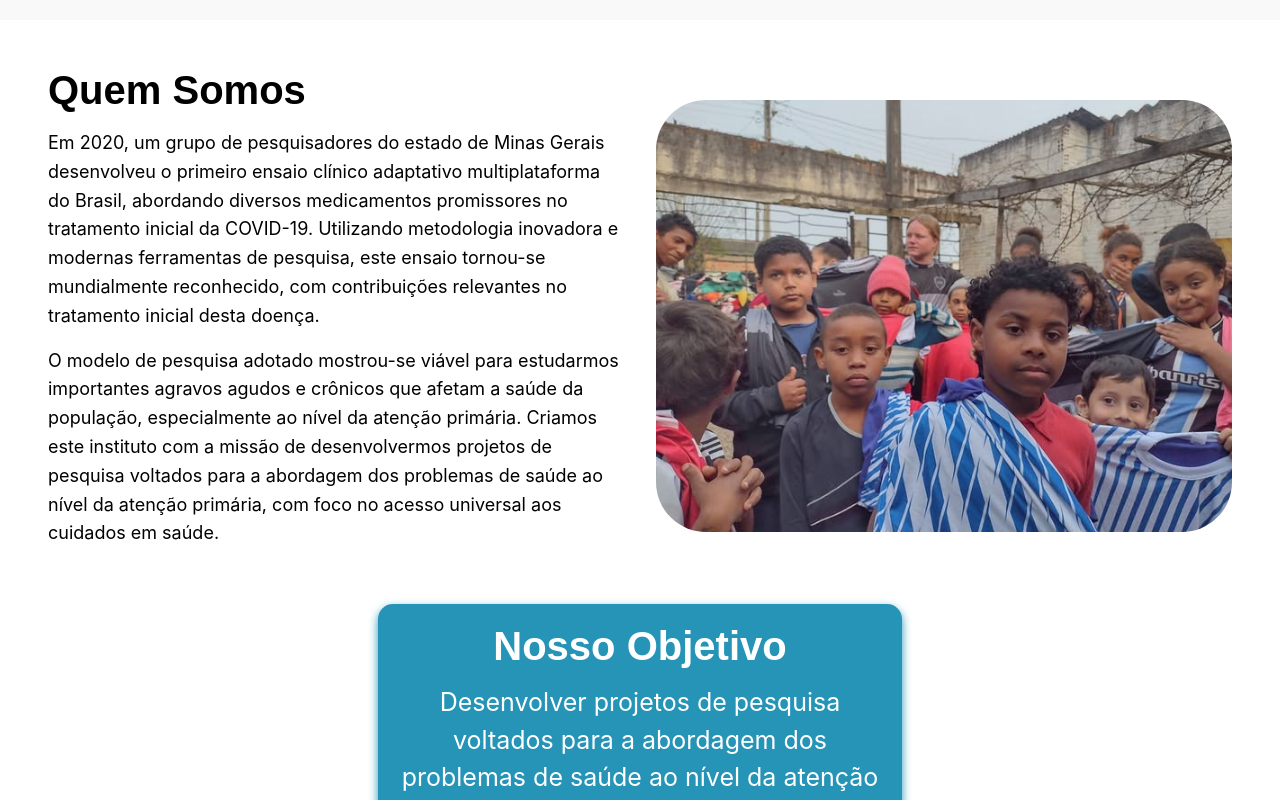
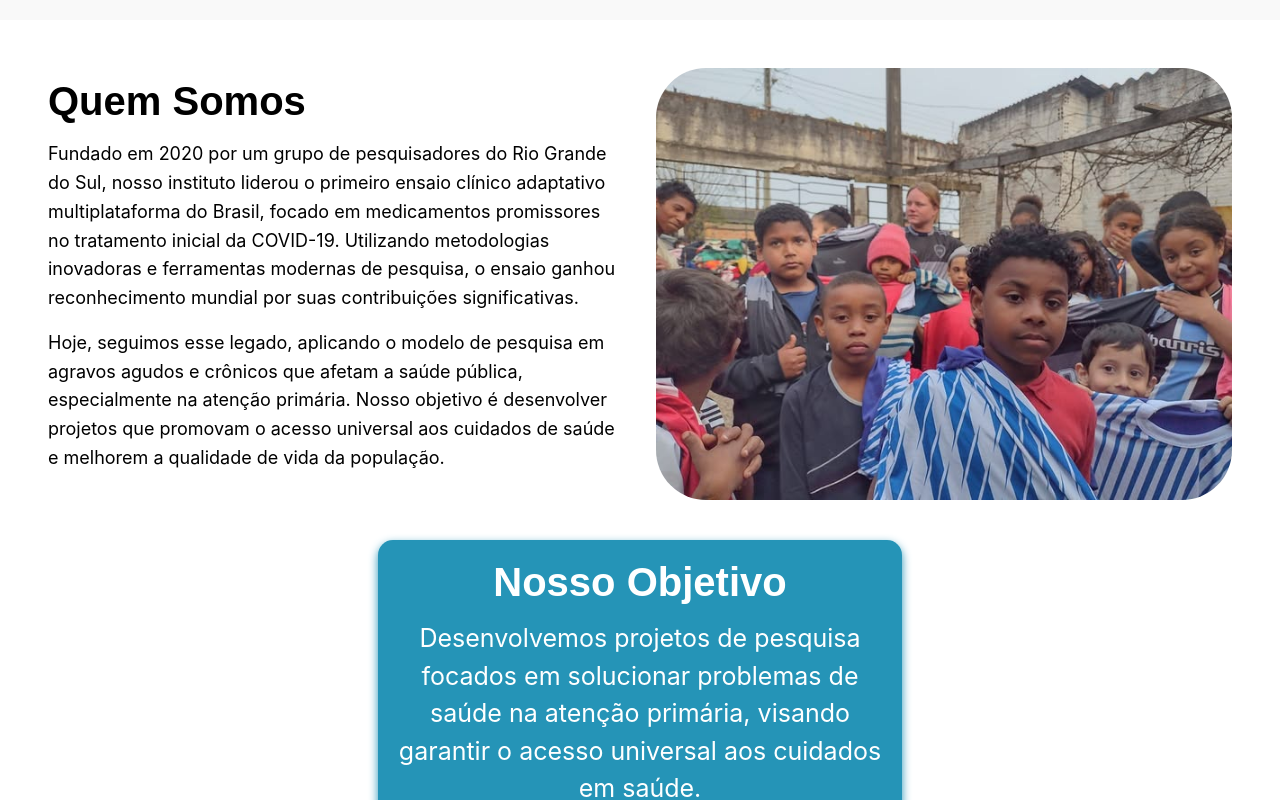
Before and after one commit to FelipePhRosa/FCS, a React (Create React App) app: page / in a window 1280 px wide. Shown: the part 780-1580 px from the top of the page. Built offline with nearby package versions, Linux system fonts and the light colour scheme; grey boxes are pictures that could not be loaded.

Commit message:
Adição de Informações

```diff
--- a/src/components/layout/Section/Section.jsx
+++ b/src/components/layout/Section/Section.jsx
@@ -8,9 +8,9 @@ export default function Section() {
             {/* Quem Somos Section */}
             <div className="box">
                 <div className="conteudo">
-                    <h1>Quem Somos</h1>
-                    <p>Em 2020, um grupo de pesquisadores do estado de Minas Gerais desenvolveu o primeiro ensaio clínico adaptativo multiplataforma do Brasil, abordando diversos medicamentos promissores no tratamento inicial da COVID-19. Utilizando metodologia inovadora e modernas ferramentas de pesquisa, este ensaio tornou-se mundialmente reconhecido, com contribuições relevantes no tratamento inicial desta doença.</p>
-                    <p>O modelo de pesquisa adotado mostrou-se viável para estudarmos importantes agravos agudos e crônicos que afetam a saúde da população, especialmente ao nível da atenção primária. Criamos este instituto com a missão de desenvolvermos projetos de pesquisa voltados para a abordagem dos problemas de saúde ao nível da atenção primária, com foco no acesso universal aos cuidados em saúde.</p>
+                <h1>Quem Somos</h1>
+                <p>Fundado em 2020 por um grupo de pesquisadores do Rio Grande do Sul, nosso instituto liderou o primeiro ensaio clínico adaptativo multiplataforma do Brasil, focado em medicamentos promissores no tratamento inicial da COVID-19. Utilizando metodologias inovadoras e ferramentas modernas de pesquisa, o ensaio ganhou reconhecimento mundial por suas contribuições significativas.</p>
+                <p>Hoje, seguimos esse legado, aplicando o modelo de pesquisa em agravos agudos e crônicos que afetam a saúde pública, especialmente na atenção primária. Nosso objetivo é desenvolver projetos que promovam o acesso universal aos cuidados de saúde e melhorem a qualidade de vida da população.</p>
                 </div>
                 <div className="conteudo2">
                     <img src={crianca} className="crianca" />
@@ -22,7 +22,7 @@ export default function Section() {
                 <div className="box-obj">
                     <div className="conteudo-obj">
                         <h1>Nosso Objetivo</h1>
-                        <p>Desenvolver projetos de pesquisa voltados para a abordagem dos problemas de saúde ao nível da atenção primária, com foco em um acesso universal aos cuidados em saúde.</p>
+                        <p>Desenvolvemos projetos de pesquisa focados em solucionar problemas de saúde na atenção primária, visando garantir o acesso universal aos cuidados em saúde.</p>
                     </div>
                 </div>
             </div>
```
